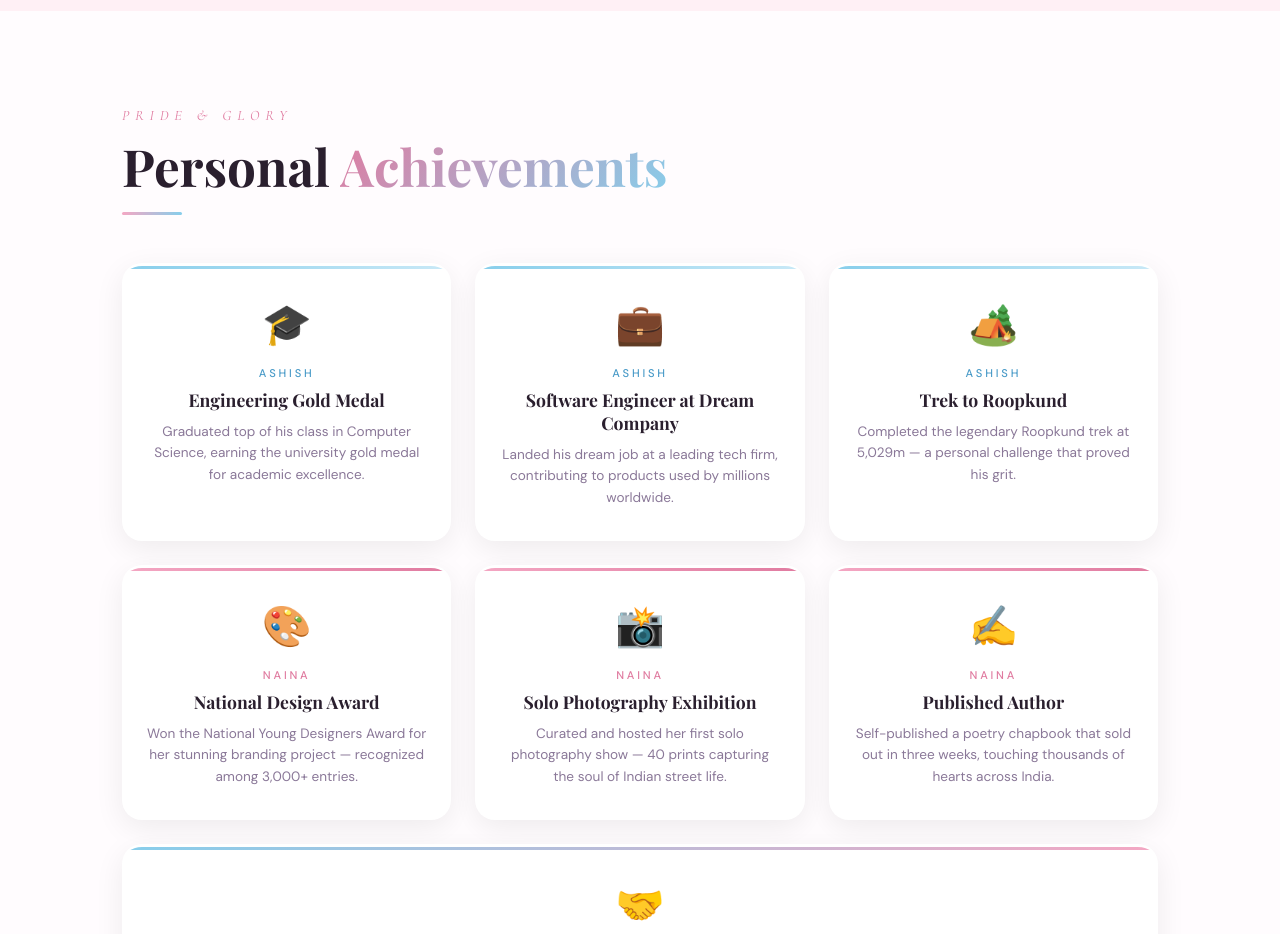
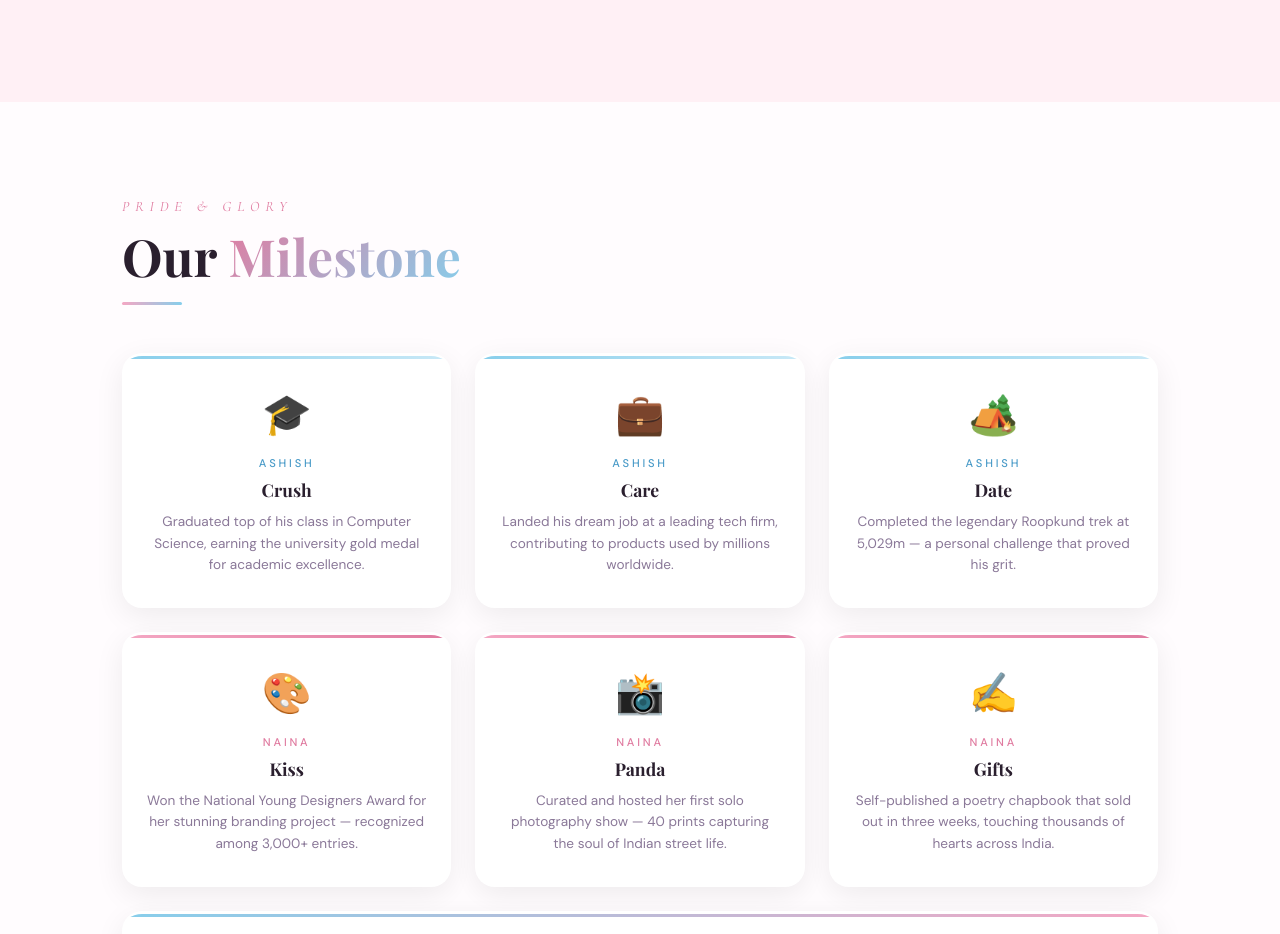
Before and after one commit to ashish752code/Ashish-naina, a plain HTML site: page index.html in a window 1280 px wide. Shown: the part 3520-4454 px from the top of the page. Drawn offline with nearby package versions, Linux system fonts and the light colour scheme; a web font is replaced by a local one.

Commit message:
Update index.html

```diff
--- a/index.html
+++ b/index.html
@@ -949,8 +949,8 @@
       <div class="tl-item reveal">
         <div class="tl-content">
           <div class="tl-year">The Beginning</div>
-          <div class="tl-title">First Hello 🌟</div>
-          <div class="tl-desc">They first met at a college event — a chance encounter that would change everything. Ashish noticed Naina's laugh first. Naina noticed Ashish's eyes.</div>
+          <div class="tl-title">Senior - Junior 🌟</div>
+          <div class="tl-desc">Ashish and They first met during Rhythm 25'. They were introduced as a senior and junior—he was in the Core Team of the council, and She was The Member Council . He needed help with admin work and was looking for Her, and that small moment became the beginning of our story. That was how They met for the very first time.”</div>
         </div>
         <div class="tl-dot"><div class="tl-dot-inner">🌟</div></div>
         <div class="tl-empty"></div>
@@ -961,7 +961,7 @@
         <div class="tl-dot"><div class="tl-dot-inner">☕</div></div>
         <div class="tl-content">
           <div class="tl-year">The Spark</div>
-          <div class="tl-title">First Coffee Date ☕</div>
+          <div class="tl-title">First Official Conversation ☕</div>
           <div class="tl-desc">What started as a casual catch-up turned into a 4-hour conversation. They talked about everything — dreams, fears, favourite books, and places they wanted to visit.</div>
         </div>
       </div>
@@ -1012,7 +1012,7 @@
 <!-- ── ACHIEVEMENTS ── -->
 <section id="achievements">
   <span class="section-tag reveal">Pride & glory</span>
-  <h2 class="section-title reveal">Personal <span class="accent">Achievements</span></h2>
+  <h2 class="section-title reveal">Our <span class="accent">Milestone</span></h2>
   <div class="section-divider reveal"></div>
 
   <div class="achievements-grid">
@@ -1020,19 +1020,19 @@
     <div class="achieve-card blue reveal">
       <div class="achieve-icon">🎓</div>
       <div class="achieve-name">Ashish</div>
-      <div class="achieve-title">Engineering Gold Medal</div>
+      <div class="achieve-title">Crush</div>
       <div class="achieve-desc">Graduated top of his class in Computer Science, earning the university gold medal for academic excellence.</div>
     </div>
     <div class="achieve-card blue reveal">
       <div class="achieve-icon">💼</div>
       <div class="achieve-name">Ashish</div>
-      <div class="achieve-title">Software Engineer at Dream Company</div>
+      <div class="achieve-title">Care</div>
       <div class="achieve-desc">Landed his dream job at a leading tech firm, contributing to products used by millions worldwide.</div>
     </div>
     <div class="achieve-card blue reveal">
       <div class="achieve-icon">🏕️</div>
       <div class="achieve-name">Ashish</div>
-      <div class="achieve-title">Trek to Roopkund</div>
+      <div class="achieve-title">Date</div>
       <div class="achieve-desc">Completed the legendary Roopkund trek at 5,029m — a personal challenge that proved his grit.</div>
     </div>
 
@@ -1040,19 +1040,19 @@
     <div class="achieve-card pink reveal">
       <div class="achieve-icon">🎨</div>
       <div class="achieve-name">Naina</div>
-      <div class="achieve-title">National Design Award</div>
+      <div class="achieve-title">Kiss</div>
       <div class="achieve-desc">Won the National Young Designers Award for her stunning branding project — recognized among 3,000+ entries.</div>
     </div>
     <div class="achieve-card pink reveal">
       <div class="achieve-icon">📸</div>
       <div class="achieve-name">Naina</div>
-      <div class="achieve-title">Solo Photography Exhibition</div>
+      <div class="achieve-title">Panda</div>
       <div class="achieve-desc">Curated and hosted her first solo photography show — 40 prints capturing the soul of Indian street life.</div>
     </div>
     <div class="achieve-card pink reveal">
       <div class="achieve-icon">✍️</div>
       <div class="achieve-name">Naina</div>
-      <div class="achieve-title">Published Author</div>
+      <div class="achieve-title">Gifts</div>
       <div class="achieve-desc">Self-published a poetry chapbook that sold out in three weeks, touching thousands of hearts across India.</div>
     </div>
 
```
